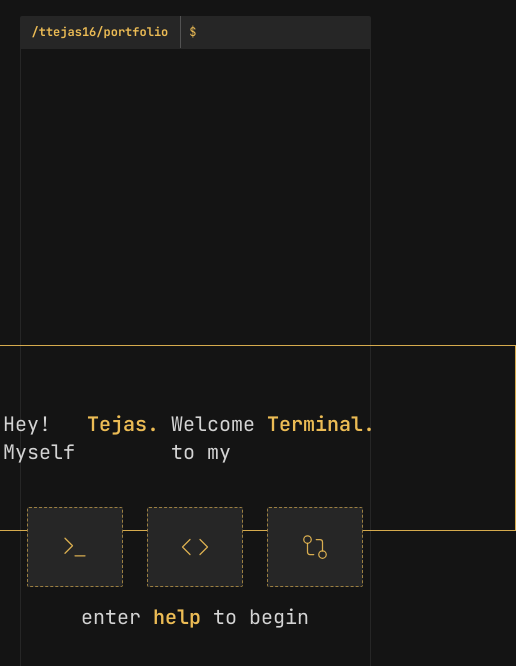
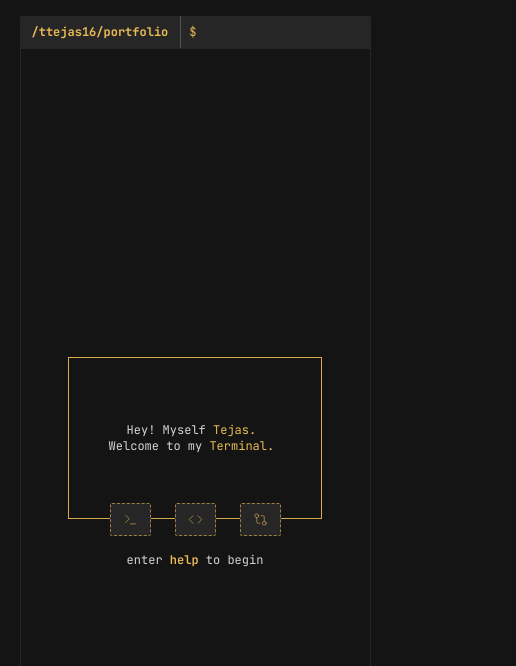
Before and after one commit to ttejas16/terminal-portfolio, a React (Vite) app: page / in a window 390 px wide. Shown: the top 666 px of the page, 516 px wide, since content can reach past the window. Built offline with nearby package versions, Linux system fonts and the light colour scheme.

Commit message:
add responsiveness

```diff
--- a/src/App.tsx
+++ b/src/App.tsx
@@ -35,13 +35,14 @@ function App() {
               className="outline-none border-none bg-inherit text-neutral-300 pr-4 caret-neutral-400 w-full"
               onKeyDown={e => {
                 const command = e.currentTarget.value;
-                if (e.key == 'Enter' && (command in commands)) {
+                if (e.key == 'Enter') {
+
+                  if (inputRef.current) {
+                    inputRef.current.value = "";
+                    inputRef.current.blur();
+                  }
+
                   setCurrentCommand(command.toLowerCase());
-                  if (inputRef.current) inputRef.current.value = "";
-                }
-                else if (e.key == 'Enter') {
-                  setCurrentCommand(command.toLowerCase());
-                  if (inputRef.current) inputRef.current.value = "";
                 }
               }}
             />
--- a/src/components/About.tsx
+++ b/src/components/About.tsx
@@ -33,28 +33,25 @@ function About() {
   return (
     <div
       ref={rootRef}
-      className="px-6 py-6 text-lg flex flex-col h-full">
+      className="p-3 xl:px-6 xl:py-6 text-xs md:text-sm xl:text-base flex flex-col h-full">
       <div className={`${animatedClassName}`}>
         <div>Hellew I'm Tejas. A developer from Pune, India.</div>
         <div>I like to bulid things for web but(emphasized 'but') also I like to write C.</div>
-        <div className="mt-6">
+        <div className="mt-4 xl:mt-6">
           I have completed my Bachelors in Computer Science in 2024 and
           <br />currenlty looking for job opportunities.
         </div>
-        <div className="mt-6">
+        <div className="mt-4 xl:mt-6">
           I preferably use Javascript, Typescript, React but can learn any tech as required.
         </div>
       </div>
       <div className={`${animatedClassName}`}>
         Overall things that I know:
-        <div className="mt-6 grid grid-cols-6 w-max
-                [&>*]:border [&>*]:border-primary/60
-                [&>*:not(:nth-child(-n+6))]:border-t-0
-                [&>*:not(:nth-child(6n+1))]:border-l-0">
+        <div className="mt-6 grid grid-cols-4 xl:grid-cols-6 w-max">
           {
             langugages.map((lang, index) => {
               return (
-                <div key={index} className="px-4 py-3" title={lang.name}>
+                <div key={index} className="px-4 py-3 border-[1px] border-primary/60" title={lang.name}>
                   <img src={lang.url} alt="" className="w-7 h-7" />
                 </div>
               )
--- a/src/components/Error.tsx
+++ b/src/components/Error.tsx
@@ -8,7 +8,7 @@ function Error({ command }: { command: string }) {
   return (
     <div ref={rootRef} className="h-full flex justify-center items-center text-xs md:text-lg">
       <div className={`flex flex-col items-center ${animatedClassName}`}>
-        <div>
+        <div className="text-center">
           Sorry can't interpret the command '<span className="text-primary">{command}</span>'
         </div>
         <TextRoll />
--- a/src/components/Help.tsx
+++ b/src/components/Help.tsx
@@ -9,7 +9,7 @@ function Help() {
       {
         Object.keys(commands).map((command, index) => {
           return (
-            <div className={`text-primary text-base lg:text-xl space-x-2 ${animatedClassName}`} key={index}>
+            <div className={`text-primary text-sm sm:text-base lg:text-xl space-x-2 ${animatedClassName}`} key={index}>
               <span>{index}.</span>
               <span>{command}</span>
             </div>
--- a/src/components/Home.tsx
+++ b/src/components/Home.tsx
@@ -8,29 +8,36 @@ function Home() {
   return (
     <div className="h-full flex flex-col justify-center items-center" ref={rootRef}>
 
-      <div className={`text-xl text-neutral-300 px-32 py-16 flex justify-center relative border-[1px] border-primary/90 draw-border ${animatedClassName}`}>
+      <div className={`text-xs md:text-sm xl:text-xl text-neutral-300 px-10 xl:px-32 py-16 flex justify-center relative border-[1px] border-primary/90 draw-border ${animatedClassName}`}>
+
+        <div className="flex flex-col lg:flex-row items-center">
+          <span>
             Hey! Myself
-        <span className="text-primary font-semibold">
+            <span className="text-primary">
               &nbsp;Tejas.&nbsp;
             </span>
+          </span>
+          <span>
             Welcome to my
-        <span className="text-primary font-semibold">
+            <span className="text-primary">
               &nbsp;Terminal.&nbsp;
             </span>
+          </span>
+        </div>
 
-        <div className="absolute bottom-[-55%]">
+        <div className="absolute bottom-[-31%] lg:bottom-[-42%] xl:bottom-[-55%]">
           <div className="py-4 flex gap-x-6 text-primary/90">
-            <div className="bg-neutral-800 px-8 py-6 rounded-sm flex gap-x-2 border-[1px] border-dashed border-primary/60">
-              <Terminal className="icon" size={30} strokeWidth={1} />
+            <div className="bg-neutral-800 px-3 lg:px-6 xl:px-8 py-2 lg:py-4 xl:py-6 rounded-sm flex gap-x-2 border-[1px] border-dashed border-primary/60">
+              <Terminal className="icon size-[15px] xl:size-[30px]" size={30} strokeWidth={1} />
             </div>
-            <div className="bg-neutral-800 px-8 py-6 rounded-sm flex gap-x-2 border-[1px] border-dashed border-primary/60">
-              <Code className="icon" size={30} strokeWidth={1} />
+            <div className="bg-neutral-800 px-3 lg:px-6 xl:px-8 py-2 lg:py-4 xl:py-6 rounded-sm flex gap-x-2 border-[1px] border-dashed border-primary/60">
+              <Code className="icon size-[15px] xl:size-[30px]" size={30} strokeWidth={1} />
             </div>
-            <div className="bg-neutral-800 px-8 py-6 rounded-sm flex gap-x-2 border-[1px] border-dashed border-primary/60">
-              <GitCompare className="icon" size={30} strokeWidth={1} />
+            <div className="bg-neutral-800 px-3 lg:px-6 xl:px-8 py-2 lg:py-4 xl:py-6 rounded-sm flex gap-x-2 border-[1px] border-dashed border-primary/60">
+              <GitCompare className="icon size-[15px] xl:size-[30px]" size={30} strokeWidth={1} />
             </div>
           </div>
-          <div className="text-xl text-neutral-300 text-center">
+          <div className="text-xs md:text-sm xl:text-xl text-neutral-300 text-center">
             enter
             <span className="text-primary font-semibold">
               &nbsp;help&nbsp;
--- a/src/components/Projects.tsx
+++ b/src/components/Projects.tsx
@@ -56,7 +56,7 @@ function Projects() {
         <button
           onClick={() => setPause((p) => !p)}
           title={pause ? "Play Animations" : "Pause Animations"}
-          className="mt-auto self-end px-3 py-2 bg-neutral-800 rounded-sm">
+          className="px-3 py-2 bg-neutral-800 rounded-sm">
           {
             pause ?
               <Play size={15} className="stroke-primary fill-primary" /> :
```
Lines whose indentation alone changed are shown as unchanged.
